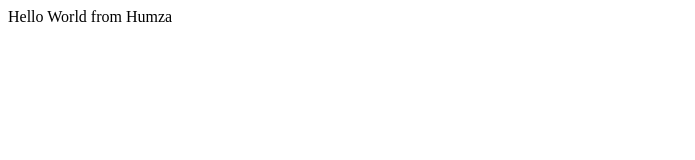
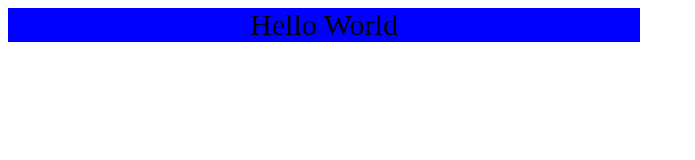
Before and after one commit to EngrHumza/BootCamp2020, a plain HTML site: page index.html in a window 1280 px wide. Shown: the whole page, without its empty margins (0-695 px from the left). Drawn offline with Linux system fonts and the light colour scheme.

Commit message:
Update Index.html
update index.html

```diff
--- a/index.html
+++ b/index.html
@@ -7,8 +7,8 @@
     <title>Document</title>
 </head>
 <body>
-    <div>
-        Hello World from Humza
+    <div style="width: 50%; height: 50%; background-color: blue; text-align: center; font-size: 30px;">
+        Hello World
     </div>
 </body>
 </html>
```
